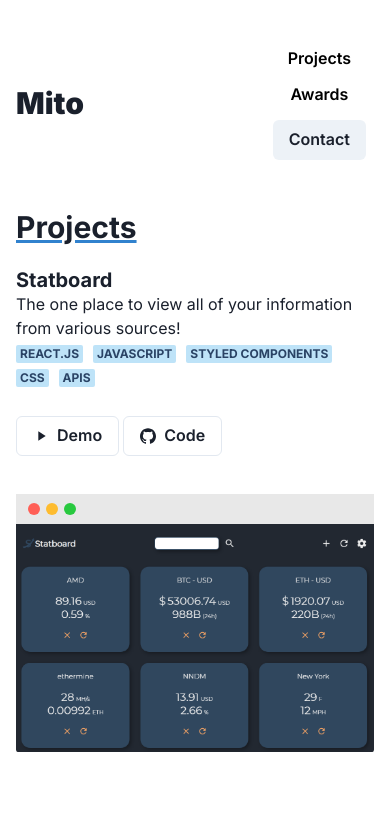
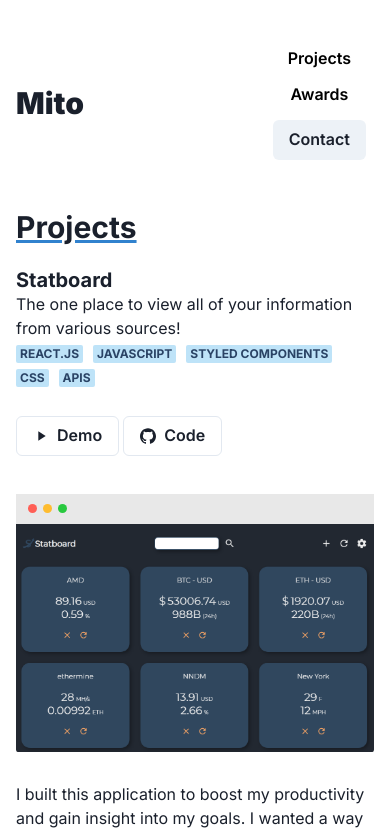
Before and after one commit to Mito9999/portfolio, a Next.js app: page /projects in a window 390 px wide. Shown: the top 834 px of the page. Built offline with nearby package versions, Linux system fonts and the light colour scheme.

Commit message:
Optimize images for mobile

```diff
--- a/pages/projects.js
+++ b/pages/projects.js
@@ -84,6 +84,7 @@ const projects = [
 
 const ProjectImage = ({ project }) => {
   const [isImageLoaded, setIsImageLoaded] = useState(false);
+
   return (
     <Box
       my="30px"
@@ -99,8 +100,8 @@ const ProjectImage = ({ project }) => {
                 key={color}
                 bgColor={color}
                 borderRadius="999px"
-                h="12px"
-                w="12px"
+                h={["9px", "12px"]}
+                w={["9px", "12px"]}
                 mr="6px"
               ></Box>
             ))}
@@ -108,12 +109,12 @@ const ProjectImage = ({ project }) => {
           <a href={project.url} target="_blank" rel="noopener noreferrer">
             <Skeleton
               isLoaded={isImageLoaded}
-              height={
-                968 *
-                  (Number(project.image.height.replace("px", "")) /
-                    Number(project.image.width.replace("px", ""))) +
-                "px"
-              }
+              h="0"
+              pb={(() => {
+                const h = Number(project.image.height.replace("px", ""));
+                const w = Number(project.image.width.replace("px", ""));
+                return 100 * (h / w) + "%";
+              })()}
             >
               <ChakraImage
                 src={project.image.src}
```
